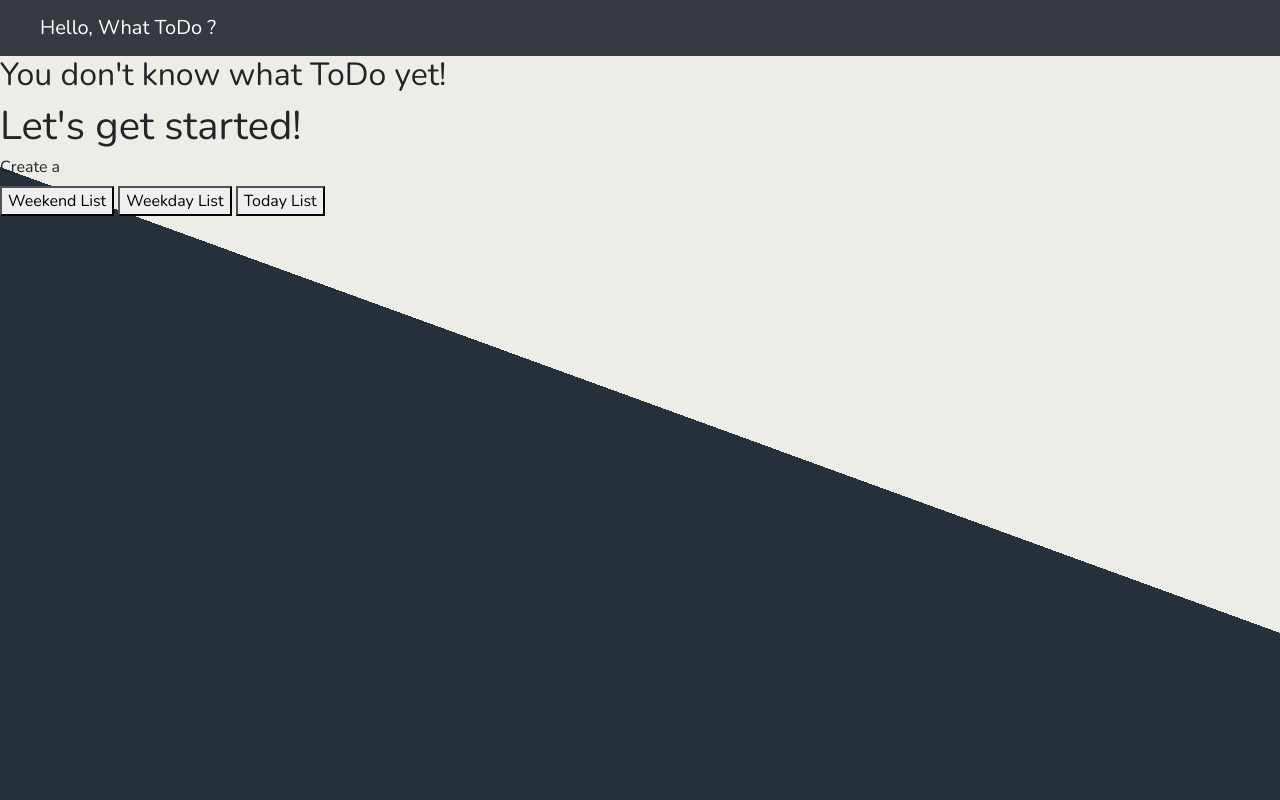
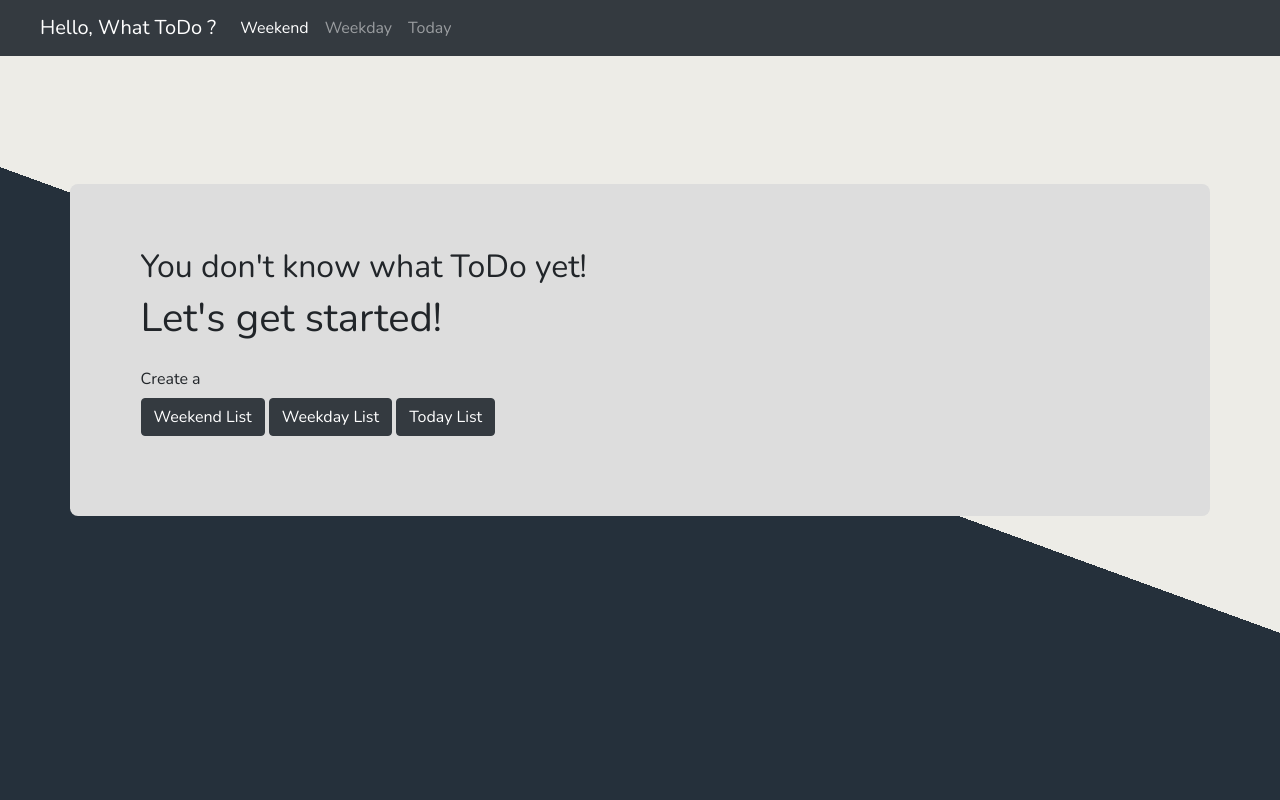
Before and after one commit to sabrina-gujral/ToDo-List, a Node server app: page / in a window 1280 px wide. Run offline with Node 20, Linux system fonts and the light colour scheme; some libraries are stand-ins or nearby versions.

Commit message:
Clean and beautify code

```diff
--- a/app.js
+++ b/app.js
@@ -5,7 +5,7 @@
 const app = express();
 
 app.set("view engine", 'ejs');
-app.use(bodyParser.urlencoded({extended: true}));
+app.use(bodyParser.urlencoded({ extended: true }));
 app.use(express.static("public"));
 
 let items = [];
@@ -16,56 +16,64 @@
     res.render('index');
 })
 
-app.post('/', function(req, res){
-	if(req.body.list === 'weekday'){
+app.post('/', function(req, res) {
+    if (req.body.list === 'weekday') {
         res.redirect('/weekday');
-	}
-	else if (req.body.list === 'weekend') {
+    } else if (req.body.list === 'weekend') {
         res.redirect('/weekend')
-	}
-	else {
+    } else {
         res.redirect('/today');
     }
 })
 
 
-app.get('/weekday', function (req, res){
-	res.render('list', {listTitle: "Weekday List",
-		item: weekdayList,});
-} )
+app.get('/weekday', function(req, res) {
+    res.render('list', {
+        listTitle: "Weekday List",
+        item: weekdayList,
+    });
+})
 
-app.post('/weekday', function (req, res) {
+app.post('/weekday', function(req, res) {
+	let title = req.body.title;
+	res.write(title);
     let item = req.body.item;
     weekdayList.push(item);
-	res.render('list', {listTitle: "Weekday List",
-		item: weekdayList,});
+    res.render('list', {
+        listTitle: title,
+        item: weekdayList,
+    });
 })
 
 
-app.get('/weekend', function (req, res){
-	res.render('list', {listTitle: "Weekend List",
-		item: weekendList,});
-} )
+app.get('/weekend', function(req, res) {
+    res.render('list', {
+        listTitle: "Weekend List",
+        item: weekendList,
+    });
+})
 
-app.post('/weekend', function (req, res) {
+app.post('/weekend', function(req, res) {
     let item = req.body.item;
     weekendList.push(item);
     res.redirect('/weekend');
 })
 
 
-app.get('/today', function (req, res){
+app.get('/today', function(req, res) {
     const day = date.getDate();
-	res.render('list', {listTitle: day,
-		item: items,});
-} )
+    res.render('list', {
+        listTitle: day,
+        item: items,
+    });
+})
 
-app.post('/today', function (req, res) {
+app.post('/today', function(req, res) {
     let item = req.body.item;
     items.push(item);
     res.redirect('/today');
 })
 
-app.listen(3000, function(req, res){
+app.listen(3000, function(req, res) {
     console.log("listening on port 3000...");
 })
--- a/public/styles.css
+++ b/public/styles.css
@@ -1,9 +1,7 @@
-html {
+html {}
 
-}
-
-body{
-    margin-top:20px;
+body {
+    margin-top: 20px;
     /*background: #f8f8f8;*/
     background-image: linear-gradient(20deg, #25303B 50%, #EDECE7 50%);
     width: 100%;
@@ -61,9 +59,7 @@
 }
 
 div.checker input,
-div.checker span {
-
-}
+div.checker span {}
 
 .item {
     display: -moz-inline-box;
@@ -77,7 +73,11 @@
     font-weight: 600;
 }
 
-div.button, div.checker, div.radio, div.selector, div.uploader {
+div.button,
+div.checker,
+div.radio,
+div.selector,
+div.uploader {
     display: -moz-inline-box;
     display: inline-block;
     zoom: 1;
@@ -88,10 +88,10 @@
     margin: 0 20%;
     padding: 25px;
     margin-bottom: 20px;
-    border: 5px !important;
+    border: 0.5rem !important;
     background: #fff;
     border-radius: 0;
-    box-shadow: 0 1px 15px rgba(0,0,0,0.04), 0 1px 6px rgba(0,0,0,0.04);
+    box-shadow: 0 1px 15px rgba(0, 0, 0, 0.04), 0 1px 6px rgba(0, 0, 0, 0.04);
 }
 
 #heading {
@@ -103,7 +103,7 @@
     margin-top: 2%;
 }
 
-input[type="checkbox"]{
+input[type="checkbox"] {
     width: 18px;
     height: 18px;
     margin-right: 20px;
@@ -117,7 +117,7 @@
 .box {
     margin: 0 20% 2% 20%;
     padding: 20px;
-    border-radius: 5px;
+    border-radius: 0.5rem;
     background: #25303B;
     text-align: left;
 
@@ -136,9 +136,26 @@
     border-color: #fff !important;
     outline: 0;
     border: 0 !important;
-    box-shadow: 0px 2px 0px 0px rgba(32,43,86,0.75) !important;
+    box-shadow: 0px 2px 0px 0px rgba(32, 43, 86, 0.75) !important;
 }
 
 .nolist {
+    margin-top: 10%;
+    padding: 5%;
+    background-color: #ddd;
+    border-radius: 0.5rem;
+}
 
+.nolist-content {
+    padding: 0 5%;
 }
+
+.button-form {
+    padding-top: 2%;
+}
+
+.trash {
+    float: right;
+    color: crimson;
+    font-size: 1.5rem !important;
+}
--- a/views/header.ejs
+++ b/views/header.ejs
@@ -8,13 +8,29 @@
     <link rel="preconnect" href="https://fonts.gstatic.com">
     <link href="https://fonts.googleapis.com/css2?family=Montserrat:wght@100;200&display=swap" rel="stylesheet">
     <link rel="preconnect" href="https://fonts.gstatic.com">
-<link href="https://fonts.googleapis.com/css2?family=Nunito:wght@200&display=swap" rel="stylesheet">
+    <link href="https://fonts.googleapis.com/css2?family=Nunito:wght@200&display=swap" rel="stylesheet">
     <script src="https://use.fontawesome.com/9b1f791f2d.js"></script>
+    <script src="https://code.jquery.com/jquery-3.6.0.min.js" integrity="sha256-/xUj+3OJU5yExlq6GSYGSHk7tPXikynS7ogEvDej/m4=" crossorigin="anonymous"></script>
     <title>ToDo List</title>
 </head>
 
 <body>
-
-<nav class="navbar navbar-dark bg-dark">
-  <span class="navbar-brand ml-4 mb-0 h1">Hello, What ToDo ?</span>
-</nav>
+    <nav class="navbar navbar-expand-lg navbar-dark bg-dark">
+        <span class="navbar-brand ml-4 mb-0 h1">Hello, What ToDo ?</span>
+        <button class="navbar-toggler" type="button" data-toggle="collapse" data-target="#navbarNav" aria-controls="navbarNav" aria-expanded="false" aria-label="Toggle navigation">
+            <span class="navbar-toggler-icon"></span>
+        </button>
+        <div class="collapse navbar-collapse" id="navbarNav">
+            <ul class="navbar-nav">
+                <li class="nav-item active">
+                    <a class="nav-link" href="/weekend">Weekend <span class="sr-only">(current)</span></a>
+                </li>
+                <li class="nav-item">
+                    <a class="nav-link" href="/weekday">Weekday</a>
+                </li>
+                <li class="nav-item">
+                    <a class="nav-link" href="/today">Today</a>
+                </li>
+            </ul>
+        </div>
+    </nav>
--- a/views/index.ejs
+++ b/views/index.ejs
@@ -1,13 +1,14 @@
 <%- include("header"); -%>
-
-<div class="nolist">
-	<h2>You don't know what ToDo yet!</h2>
-	<h1>Let's get started!</h1>
-	<h6>Create a</h6>
+<div class="container nolist">
+    <div class="nolist-content">
+        <h2>You don't know what ToDo yet!</h2>
+        <h1>Let's get started!</h1>
+        <h6 class="button-form">Create a</h6>
+        <form action="/" method="post" class="">
+            <a href="/weekend"><button class="btn btn-dark" type="submit" name="list" value="weekend">Weekend List</button></a>
+            <a href="/weekday"><button class="btn btn-dark" type="submit" name="list" value="weekday">Weekday List</button></a>
+            <a href="/today"><button class="btn btn-dark" type="submit" name="list" value="today">Today List</button></a>
+        </form>
+    </div>
 </div>
-<form action="/" method="post">
-	<a href="/weekend"><button type="submit" name="list" value="weekend">Weekend List</button></a>
-	<a href="/weekday"><button type="submit" name="list" value="weekday">Weekday List</button></a>
-	<a href="/today"><button type="submit" name="list" value="today">Today List</button></a>
-</form>
 <%- include("footer"); -%>
```
Also changed, not shown: date.js (+4 -4 lines), views/list.ejs (+13 -9 lines). Lines whose indentation alone changed are shown as unchanged.
